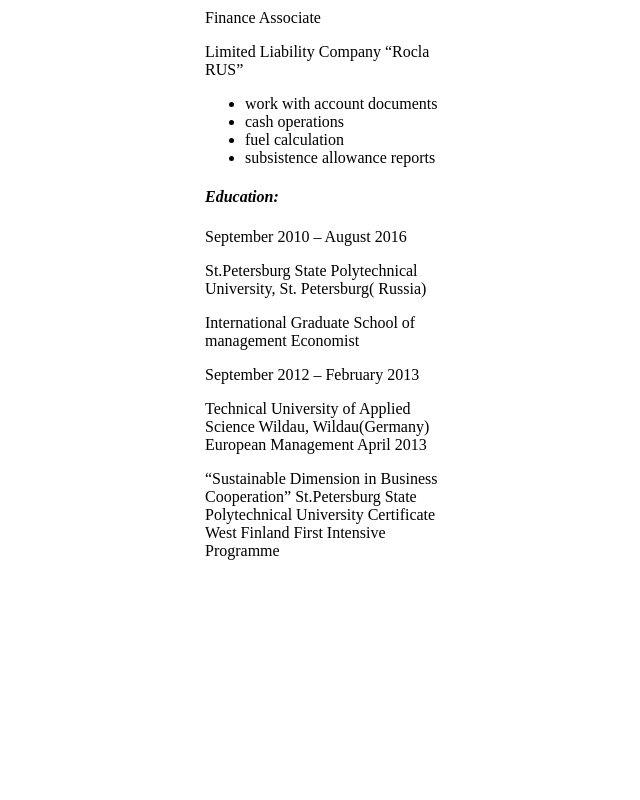
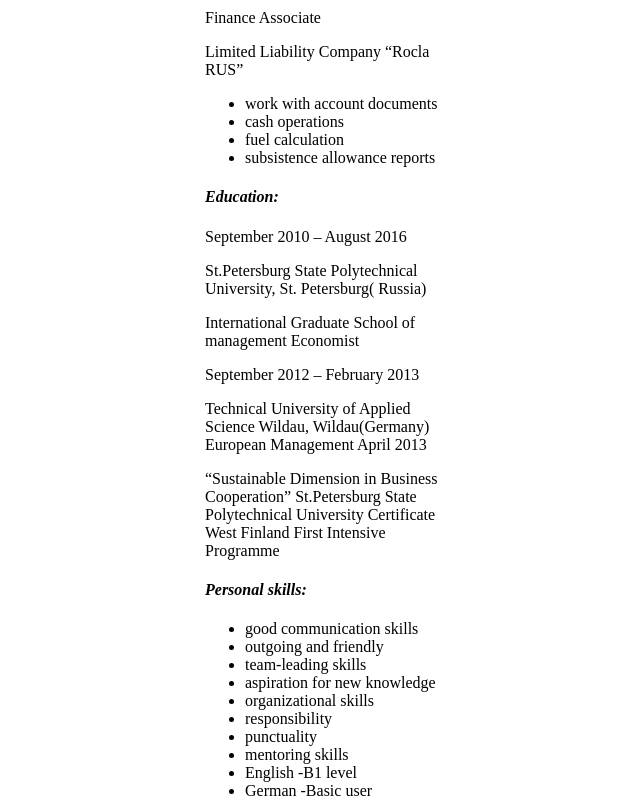
Before and after one commit to XeniaPanova/rsschool-cv, a plain HTML site: page index.html in a window 1280 px wide. Shown: the part 1037-1837 px from the top of the page, without its empty margins (310-950 px from the left). Before the commit the page ends 1597 px from the top, so only its background shows below. Drawn offline with Linux system fonts and the light colour scheme.

Commit message:
feat: add new text html

```diff
--- a/index.html
+++ b/index.html
@@ -103,3 +103,26 @@ April 2013</p>
 </p>“Sustainable Dimension in Business Cooperation” St.Petersburg State Polytechnical University Certificate West Finland First Intensive Programme</p>
 
  </section>
+
+<section>
+<h4 style = "font-style: italic;">Personal skills:</h4>
+
+
+<ul>
+<li>good communication skills</li>
+<li>outgoing and friendly</li>
+<li>team-leading skills</li>
+<li>aspiration for new knowledge</li>
+<li>organizational skills</li>
+<li>responsibility</li>
+<li>punctuality</li>
+<li>mentoring skills</li>
+<li>English -B1 level</li>
+<li>German -Basic user </li>
+</ul>
+ </section>
+  </article>
+
+ </div>
+</body>
+</html>
```
